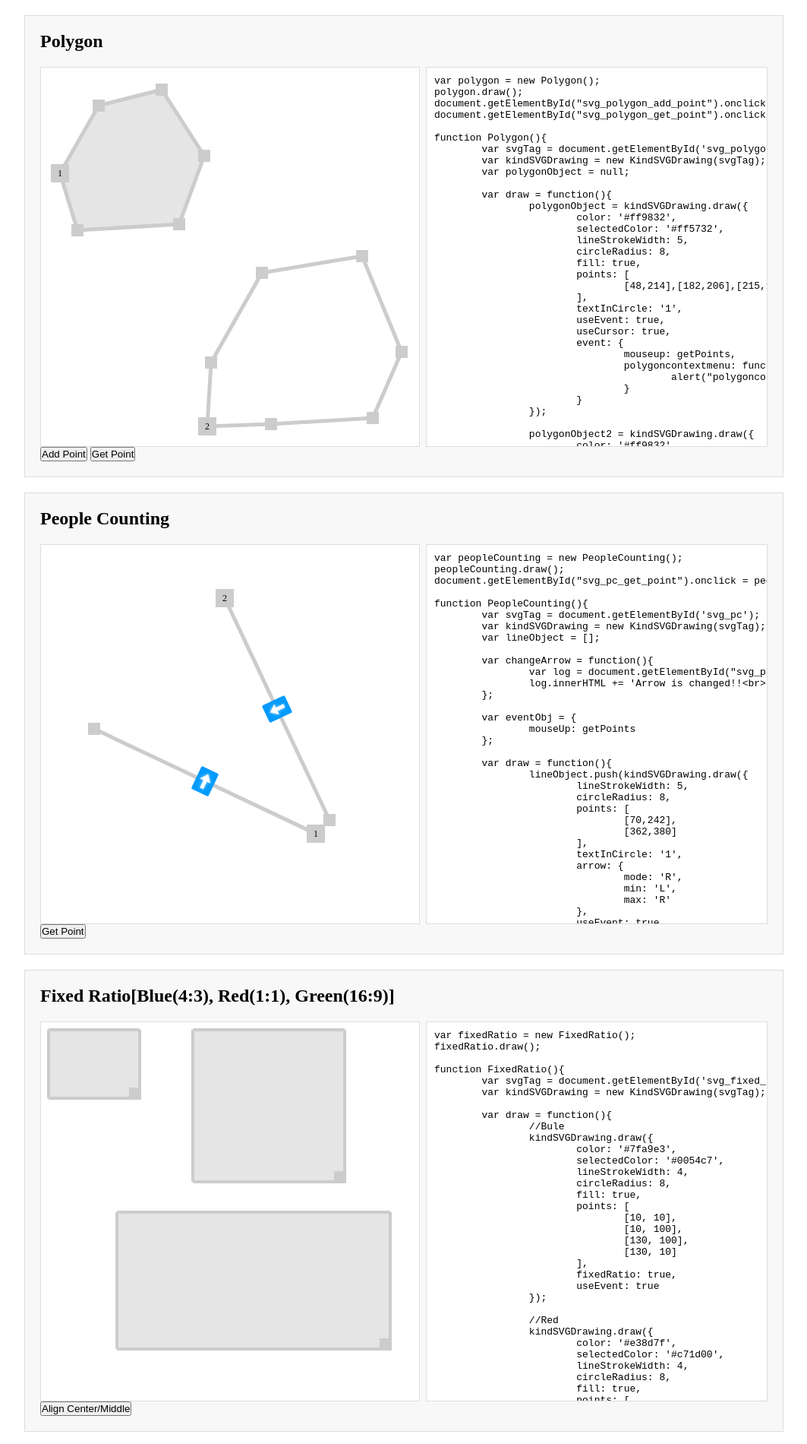
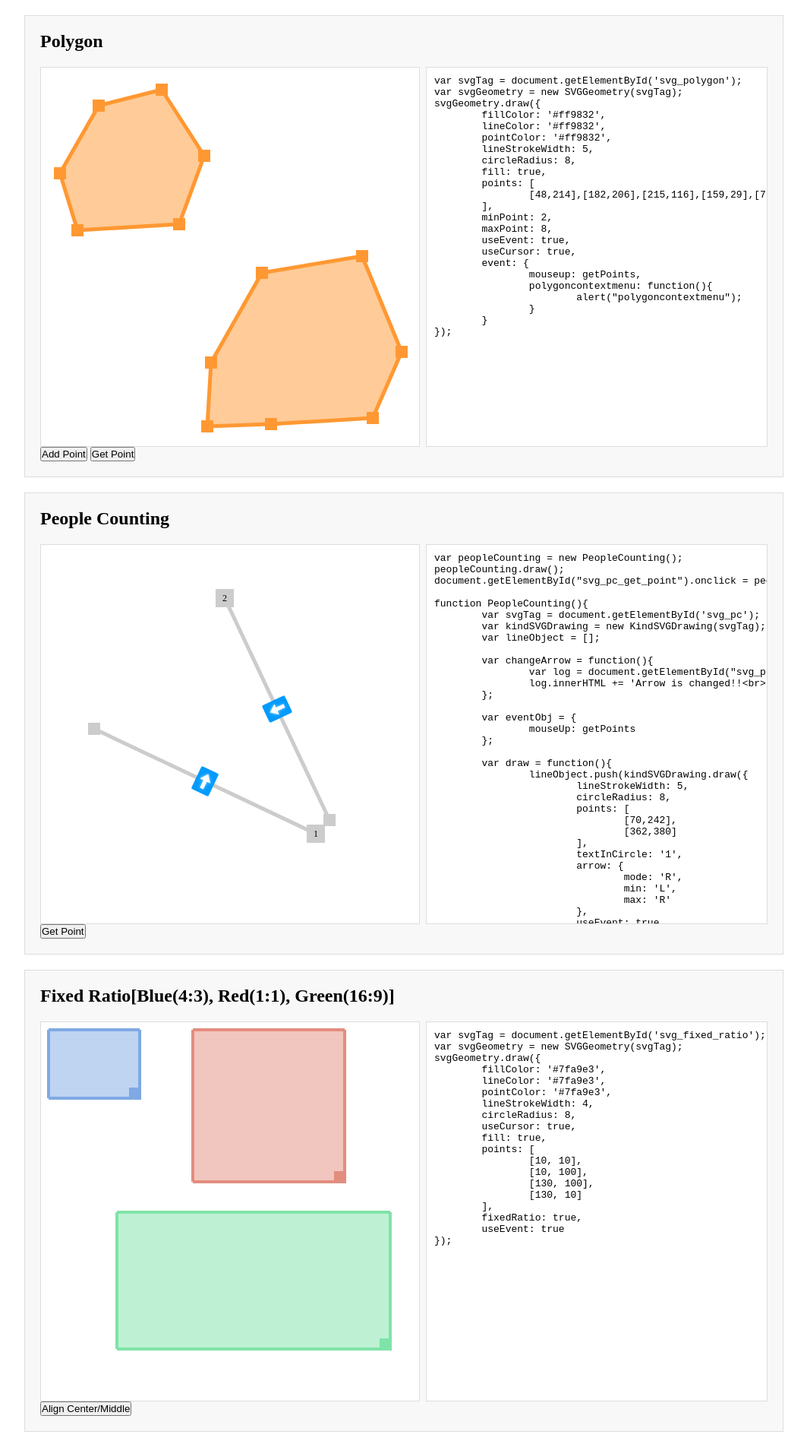
Before and after one commit to ChoDragon9/geometry, a plain HTML site: page sample/index.html in a window 1280 px wide. Shown: the top 1900 px of the page at 76% size, without its empty margins (108-1171 px from the left). Drawn offline with Linux system fonts and the light colour scheme.

Commit message:
샘플 코드 수정

```diff
--- a/sample/index.html
+++ b/sample/index.html
@@ -20,27 +20,20 @@
 						</svg>
 					</figure>
 					<pre>
-var polygon = new Polygon();
-polygon.draw();
-document.getElementById("svg_polygon_add_point").onclick = polygon.addPoint;
-document.getElementById("svg_polygon_get_point").onclick = polygon.getPoints;
-
-function Polygon(){
 var svgTag = document.getElementById('svg_polygon');
-	var kindSVGDrawing = new KindSVGDrawing(svgTag);
-	var polygonObject = null;
-
-	var draw = function(){
-		polygonObject = kindSVGDrawing.draw({
-			color: '#ff9832',
-			selectedColor: '#ff5732',
+var svgGeometry = new SVGGeometry(svgTag);
+svgGeometry.draw({
+	fillColor: '#ff9832',
+	lineColor: '#ff9832',
+	pointColor: '#ff9832',
 	lineStrokeWidth: 5,
 	circleRadius: 8,
 	fill: true,
 	points: [
 		[48,214],[182,206],[215,116],[159,29],[76,50],[25,139]
 	],
-			textInCircle: '1',
+	minPoint: 2,
+	maxPoint: 8,
 	useEvent: true,
 	useCursor: true,
 	event: {
@@ -50,55 +43,6 @@ function Polygon(){
 		}
 	}
 });
-
-		polygonObject2 = kindSVGDrawing.draw({
-			color: '#ff9832',
-			selectedColor: '#ff5732',
-			lineStrokeWidth: 5,
-			circleRadius: 8,
-			fill: true,
-			fillOpacity: 0,
-			useEvent: true,
-			points: [
-				[303,469],[437,461],[475,374],[423,248],[291,270],[224,388],[219,472]
-			],
-			textInCircle: '2',
-			event: {
-				mouseup: getPoints,
-				polygoncontextmenu: function(event){
-					event.preventDefault();
-					alert("polygoncontextmenu");
-				}
-			}
-		});
-	};
-
-	var addPoint = function(){
-		polygonObject.addPoint();
-		polygonObject2.addPoint();
-	};
-
-	function getPoints(){
-		var data = polygonObject.getData();
-		var log = document.getElementById("svg_polygon_log");
-		log.innerHTML = '';
-
-		for(var i = 0, len = data.points.length; i < len; i++){
-			var self = data.points[i];
-			log.innerHTML += '[' + self[0] + ',' + self[1] + ']';
-
-			if(i < len - 1){
-				log.innerHTML += ',';
-			}
-		}
-	}
-
-	return {
-		draw: draw,
-		addPoint: addPoint,
-		getPoints: getPoints
-	};
-}
 					</pre>
 					<div>
 						<button type="button" id="svg_polygon_add_point">
@@ -225,20 +169,15 @@ function PeopleCounting(){
 						</svg>
 					</figure>
 					<pre>
-var fixedRatio = new FixedRatio();
-fixedRatio.draw();
-
-function FixedRatio(){
 var svgTag = document.getElementById('svg_fixed_ratio');
-	var kindSVGDrawing = new KindSVGDrawing(svgTag);
-
-	var draw = function(){
-		//Bule
-		kindSVGDrawing.draw({
-			color: '#7fa9e3',
-			selectedColor: '#0054c7',
+var svgGeometry = new SVGGeometry(svgTag);
+svgGeometry.draw({
+	fillColor: '#7fa9e3',
+	lineColor: '#7fa9e3',
+	pointColor: '#7fa9e3',
 	lineStrokeWidth: 4,
 	circleRadius: 8,
+	useCursor: true,
 	fill: true,
 	points: [
 		[10, 10],
@@ -249,46 +188,6 @@ function FixedRatio(){
 	fixedRatio: true,
 	useEvent: true
 });
-
-		//Red
-		kindSVGDrawing.draw({
-			color: '#e38d7f',
-			selectedColor: '#c71d00',
-			lineStrokeWidth: 4,
-			circleRadius: 8,
-			fill: true,
-			points: [
-				[200, 10],
-				[200, 210],
-				[400, 210],
-				[400, 10]
-			],
-			fixedRatio: true,
-			useEvent: true
-		});
-
-		//Green
-		kindSVGDrawing.draw({
-			color: '#7fe3a8',
-			selectedColor: '#00c752',
-			lineStrokeWidth: 4,
-			circleRadius: 8,
-			fill: true,
-			points: [
-				[100, 250],
-				[100, 430],
-				[460, 430],
-				[460, 250]
-			],
-			fixedRatio: true,
-			useEvent: true
-		});
-	};
-
-	return {
-		draw: draw
-	};
-}
 					</pre>
 					<button type="button" id="svg_fixed_ratio_btn">Align Center/Middle</button>
 				</article>
--- a/sample/scripts/fixedratio.js
+++ b/sample/scripts/fixedratio.js
@@ -6,8 +6,9 @@ function FixedRatio(){
 	var draw = function(){
 		//Bule
 		kindSVGObj.push(svgGeometry.draw({
-			color: '#7fa9e3',
-			selectedColor: '#0054c7',
+			fillColor: '#7fa9e3',
+			lineColor: '#7fa9e3',
+			pointColor: '#7fa9e3',
 			lineStrokeWidth: 4,
 			circleRadius: 8,
 			useCursor: true,
@@ -24,8 +25,9 @@ function FixedRatio(){
 
 		//Red
 		kindSVGObj.push(svgGeometry.draw({
-			color: '#e38d7f',
-			selectedColor: '#c71d00',
+			fillColor: '#e38d7f',
+			lineColor: '#e38d7f',
+			pointColor: '#e38d7f',
 			lineStrokeWidth: 4,
 			circleRadius: 8,
 			useCursor: true,
@@ -42,8 +44,9 @@ function FixedRatio(){
 
 		//Green
 		kindSVGObj.push(svgGeometry.draw({
-			color: '#7fe3a8',
-			selectedColor: '#00c752',
+			fillColor: '#7fe3a8',
+			lineColor: '#7fe3a8',
+			pointColor: '#7fe3a8',
 			lineStrokeWidth: 4,
 			circleRadius: 8,
 			useCursor: true,
--- a/sample/scripts/polygon.js
+++ b/sample/scripts/polygon.js
@@ -5,15 +5,17 @@ function Polygon(){
 
 	var draw = function(){
 		polygonObject = svgGeometry.draw({
-			color: '#ff9832',
-			selectedColor: '#ff5732',
+			fillColor: '#ff9832',
+			lineColor: '#ff9832',
+			pointColor: '#ff9832',
 			lineStrokeWidth: 5,
 			circleRadius: 8,
 			fill: true,
 			points: [
 				[48,214],[182,206],[215,116],[159,29],[76,50],[25,139]
 			],
-			textInCircle: '1',
+			minPoint: 2,
+			maxPoint: 8,
 			useEvent: true,
 			useCursor: true,
 			event: {
@@ -25,17 +27,18 @@ function Polygon(){
 		});
 
 		polygonObject2 = svgGeometry.draw({
-			color: '#ff9832',
-			selectedColor: '#ff5732',
+			fillColor: '#ff9832',
+			lineColor: '#ff9832',
+			pointColor: '#ff9832',
 			lineStrokeWidth: 5,
 			circleRadius: 8,
 			fill: true,
-			fillOpacity: 0,
 			useEvent: true,
 			points: [
 				[303,469],[437,461],[475,374],[423,248],[291,270],[224,388],[219,472]
 			],
-			textInCircle: '2',
+			minPoint: 2,
+			maxPoint: 8,
 			event: {
 				mouseup: getPoints,
 				polygoncontextmenu: function(event){
```
Lines whose indentation alone changed are shown as unchanged.
